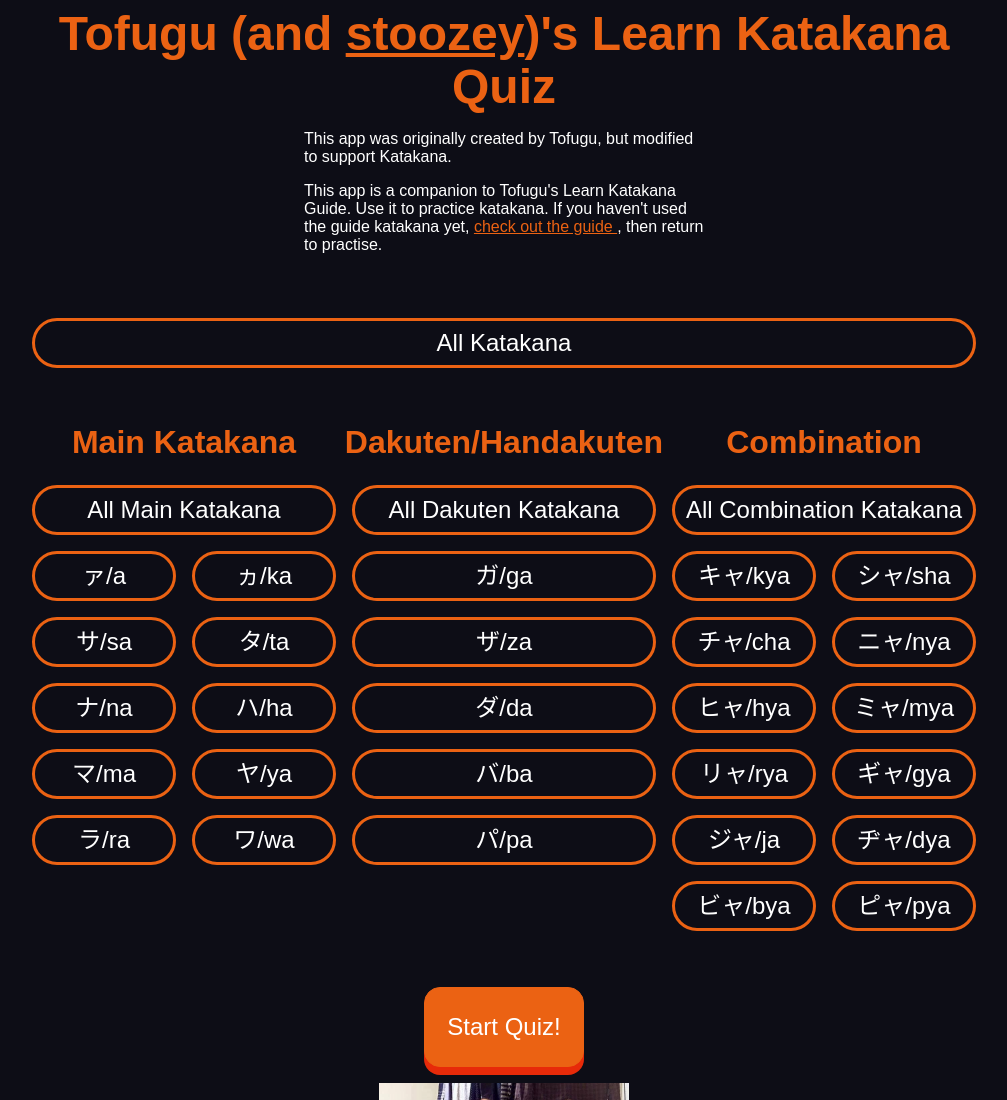
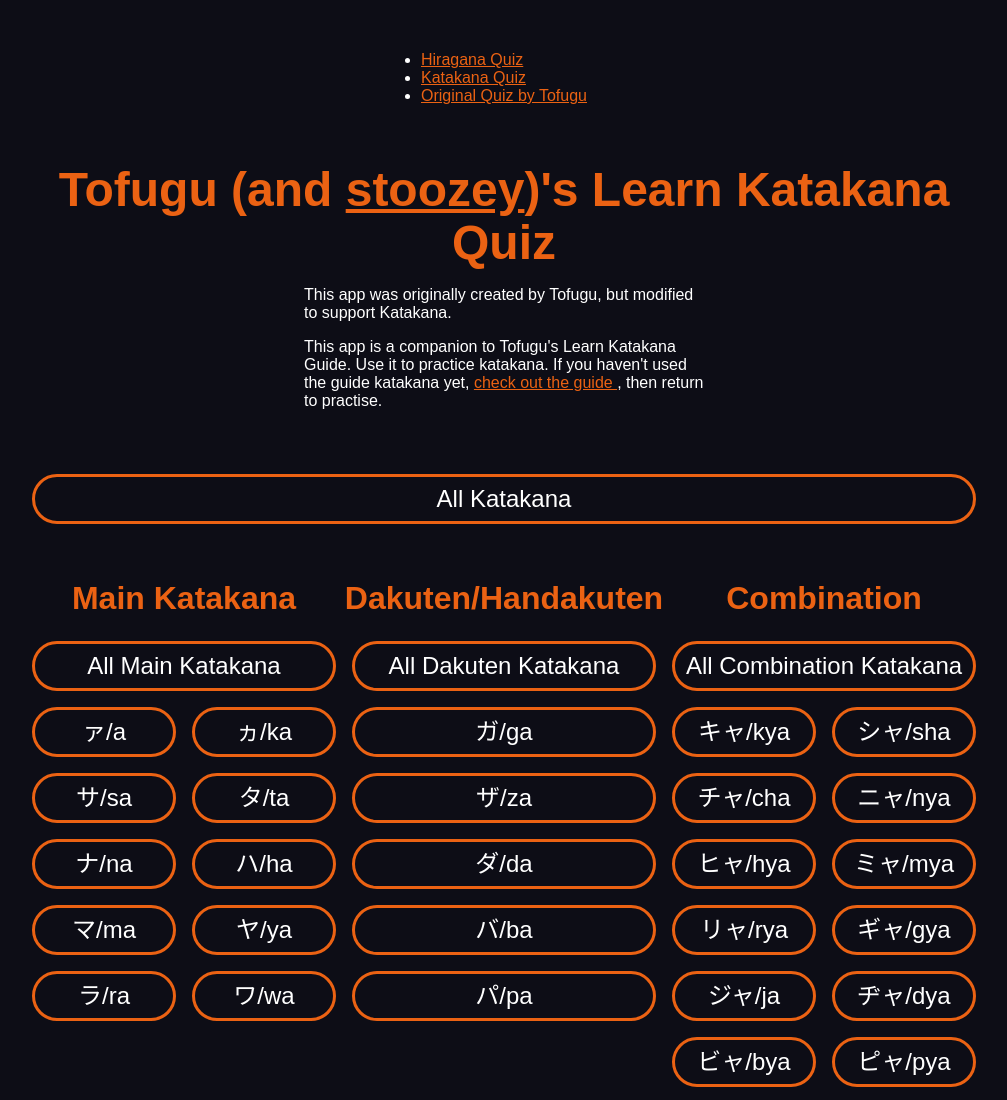
Before and after one commit to stoozey/katakana-quiz, a plain HTML site: page index.html in a window 1280 px wide. Shown: the top 1100 px of the page, without its empty margins (136-1143 px from the left). Drawn offline with Linux system fonts and the light colour scheme.

Commit message:
added header

```diff
--- a/css/style.css
+++ b/css/style.css
@@ -97,6 +97,30 @@ a:active,
 a:hover {
   outline: 0;
 }
+
+/* !!HEADER!! */
+header {
+  display: flex;
+  justify-content: center;
+  align-items: center;
+  padding: 35px 10px;
+}
+
+.nav_links {
+  display: inline-block;
+  padding: 0px 20px;
+
+}
+
+.nav_links li a {
+  transition: all 0.3s ease 0s;
+}
+
+.nav_links li a:hover {
+  color: #fa2d09;
+}
+
+
 
 /* ==========================================================================
    Typography
--- a/index.html
+++ b/index.html
@@ -11,6 +11,17 @@
     />
 
     <title>Practice Katakana</title>
+
+    <header>
+      <nav>
+        <ul class="nav_links">
+          <li> <a href="https://stoozey.github.io/hiragana-quiz/">Hiragana Quiz</a> </li>
+          <li> <a href="https://stoozey.github.io/katakana-quiz/">Katakana Quiz</a> </li>
+
+          <li> <a href="https://kana-quiz.tofugu.com/">Original Quiz by Tofugu</a> </li>
+        </ul>
+      </nav>
+    </header>
 
   <body>
     <div class="start">
```
